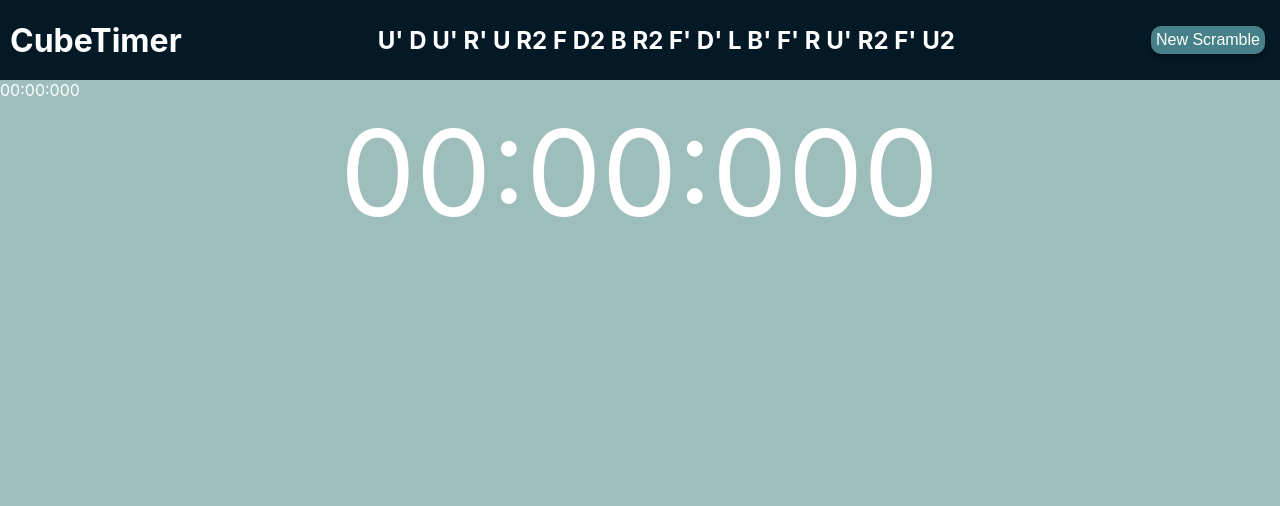
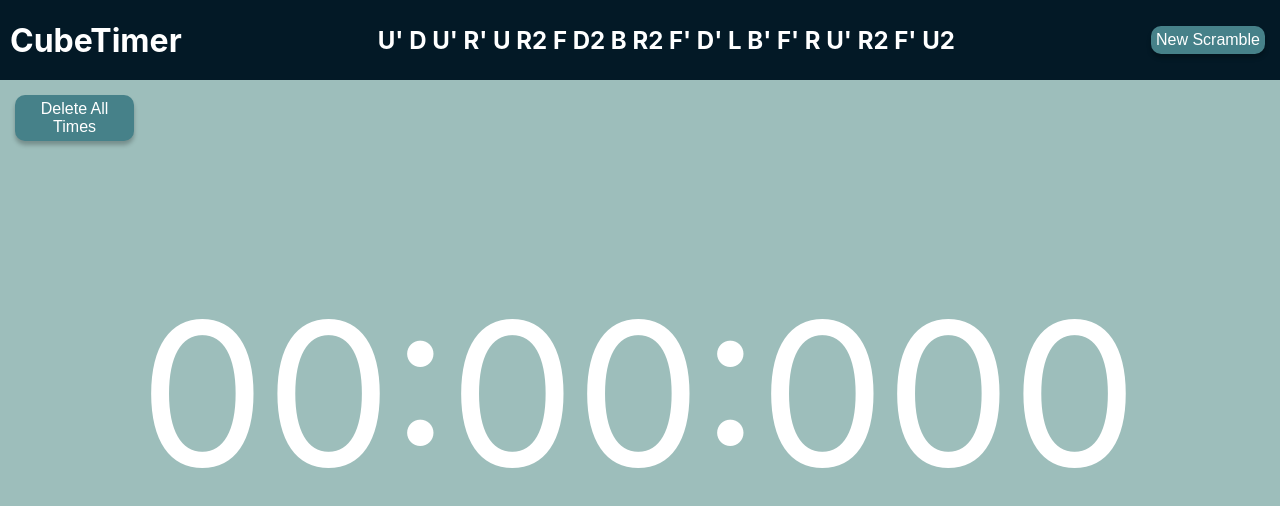
Before and after one commit to Stephvenn/cubetimer, a React (Create React App) app: page / in a window 1280 px wide. Shown: the top 506 px of the page. Built offline with nearby package versions, Linux system fonts and the light colour scheme; the HTML template or start-up script is replaced by a standard one.

Commit message:
asdfasdfasdf

```diff
--- a/src/App.css
+++ b/src/App.css
@@ -44,11 +44,11 @@ body {
   box-shadow: 0px 4px 4px rgba(0, 0, 0, 0.25);
   }
 
-  .scramble-button:focus {
+.scramble-button:focus {
     outline: none;
   }
 
-  .scramble-button:active {
+.scramble-button:active {
     box-shadow: inset 5px 5px 10px -3px rgba(0, 0, 0, 0.7);
   }
 
@@ -59,6 +59,47 @@ body {
 }
 
 .timer {
-  font-size: 120px;
-  min-width: 600px;
+  font-size: 200px;
+  min-width: 1000px;
+  margin-right: 11%;
+  margin-top: 15%;
+  margin-bottom: auto ;
 }
+
+.prevtimes-container{
+    margin: 10px;
+    margin-bottom: auto;
+    margin-right: auto;
+    display: flex;
+    flex-direction: column;
+    align-items: center;
+
+}
+
+.delete-button {
+    background-color: #468189;
+    margin: 5px;
+    border: none;
+    padding: 5px;
+    font-size: 16px;
+    color: #FFF;
+    border-radius: 10px;
+    box-shadow: 0px 4px 4px rgba(0, 0, 0, 0.25);
+    }
+
+.delete-button:focus {
+    outline: none;
+}
+
+.delete-button:active {
+    box-shadow: inset 5px 5px 10px -3px rgba(0, 0, 0, 0.7);
+}
+
+.prevtimes {
+    font-size: 24px;
+}
+
+.prevtimes:hover {
+    border: 1px solid #031926;
+
+}
--- a/src/App.tsx
+++ b/src/App.tsx
@@ -1,4 +1,4 @@
-import React, {useState} from 'react';
+import {useState} from 'react';
 import './App.css';
 import Timer from './components/Timer';
 import ScrambleBar from './components/ScrambleBar';
@@ -11,8 +11,8 @@ function App() {
   return (
     <div className="App">
       <ScrambleBar active={active}/>
-      <PrevTimes timesArray={timesArray}/>
       <div className='timer-container'>
+        <PrevTimes timesArray={timesArray} setTimesArray={setTimesArray}/>
         <Timer active={active} setActive={setActive} setTimesArray={setTimesArray}/>
       </div>
     </div>
--- a/src/components/PrevTimes.tsx
+++ b/src/components/PrevTimes.tsx
@@ -1,10 +1,38 @@
-export default function PrevTimes(props: {timesArray: string[]}) {
+import {SetStateAction} from 'react';
 
-    const {timesArray} = props;
-    const allTimes = timesArray.map(time => <p>{time}</p>);
+export default function PrevTimes(props: {timesArray: string[], setTimesArray: React.Dispatch<SetStateAction<string[]>>}) {
+
+    const {timesArray, setTimesArray} = props;
+
+    function deleteTime(index: number)  {
+        if (index !== -1){
+            const newArray = [...timesArray];
+            newArray.splice(index, 1);
+            setTimesArray(newArray);
+        }
+    }
+
+    function deleteAllTimes() {
+        setTimesArray([]);
+    }
+
+    const allTimes: JSX.Element[] = timesArray.map(
+        (time, index) => <p key={index}
+        className='prevtimes'
+        onClick={() => {
+            if (window.confirm(`Delete ${timesArray[index]}?`))
+                deleteTime(index);
+        }}>{time}</p>);
+
 
     return (
-        <p>{allTimes}</p>
+        <div className='prevtimes-container'>
+            <button className='delete-button' onClick={() => {
+                if (window.confirm(`Delete all times?`)){
+                    deleteAllTimes();
+                }}}>Delete All Times</button>
+            {allTimes}
+        </div>
     );
 
 }
--- a/src/components/ScrambleBar.tsx
+++ b/src/components/ScrambleBar.tsx
@@ -5,7 +5,10 @@ export default function ScrambleBar(props: {active: boolean}) {
     const [scramble, setScramble] = useState('');
     const {active} = props;
 
-    useEffect(makeNewScramble, [active]);
+    useEffect(() => {
+        if (!active)
+        makeNewScramble();
+    }, [active]);
 
     function makeNewScramble() {
         const options = ["F", "R", "U", "B", "L", "D", "F2", "R2", "U2", "B2", "L2", "D2", "F'", "R'", "U'", "B'", "L'", "D'"];
--- a/src/components/Timer.tsx
+++ b/src/components/Timer.tsx
@@ -1,10 +1,24 @@
-import {useState, useRef, useEffect, SetStateAction } from "react";
+import {useState, useRef, useEffect, SetStateAction} from "react";
 
-export default function Timer(props: {active: boolean, setActive: React.Dispatch<SetStateAction<boolean>>, setTimesArray: React.Dispatch<React.SetStateAction<string[]>>}) {
+export default function Timer(props: {
+    active: boolean,
+    setActive: React.Dispatch<SetStateAction<boolean>>,
+    setTimesArray: React.Dispatch<React.SetStateAction<string[]>>}) {
+
 	const [time, setTime] = useState(0);
     const {active, setActive, setTimesArray} = props;
 	const startTimeRef: any = useRef();
 	const requestRef: any = useRef();
+
+    useEffect(() => {
+		window.addEventListener("keydown", handleKeyPress);
+
+		// clean up
+		return () => {
+			window.removeEventListener("keydown", handleKeyPress);
+		};
+	}, []);
+
 
 	const updateElapsedTime = (timestamp: any) => {
 		if (!active) {
@@ -20,32 +34,15 @@ export default function Timer(props: {active: boolean, setActive: React.Dispatch
 		const minutes = Math.floor(elapsedTime / 60000);
 		const seconds = Math.floor((elapsedTime % 60000) / 1000);
 		const milliseconds = elapsedTime % 1000;
-		return `${minutes.toString().padStart(2, "0")}:${seconds
-			.toString()
+		return `${minutes.toString().padStart(2, "0")}:${seconds.toString()
 			.padStart(2, "0")}:${milliseconds.toString().padStart(3, "0")}`;
 	};
 
-    function handleKeyPress(event: KeyboardEvent): void {
+    const handleKeyPress = (event: KeyboardEvent): void => {
         if (event.code === "Space") {
-            console.log("Spacebar pressed");
             setActive((prev) => !prev);
         }
-    }
-
-	useEffect(() => {
-		window.addEventListener("keydown", handleKeyPress);
-
-		// clean up
-		return () => {
-			window.removeEventListener("keydown", handleKeyPress);
-		};
-	}, []);
-
-    useEffect(() => {
-        setTimesArray(prev => [...prev, formatElapsedTime(time)]);
-        console.log(formattedTime);
-
-    }, [active])
+    };
 
 	useEffect(() => {
 		if (active) {
@@ -56,7 +53,12 @@ export default function Timer(props: {active: boolean, setActive: React.Dispatch
 		}
 	}, [active]);
 
-    let formattedTime = formatElapsedTime(time);
-
-	return <p className="timer">{formattedTime}</p>;
+    useEffect(() => {
+        if (!active && time !== 0){
+            const formattedTime = formatElapsedTime(time);
+            setTimesArray(prev => [...prev, formattedTime]);
+            console.log(formattedTime);
+        }
+    }, [active, time, setTimesArray]);
+	return <p className="timer">{formatElapsedTime(time)}</p>;
 }
```
